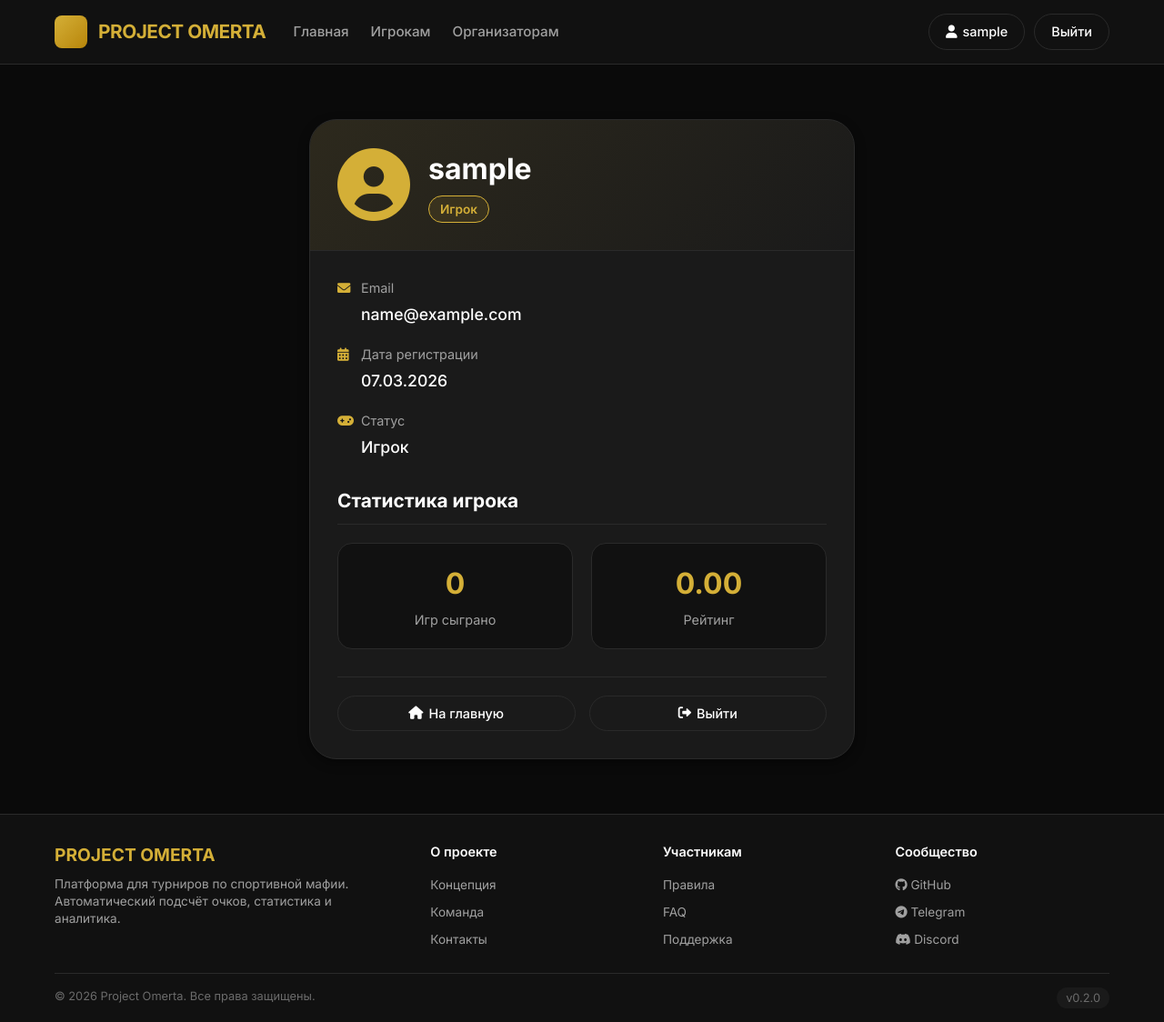
After one commit to NikitaLev/ProjectOmerta, a Django app: page /profile/ in a window 1280 px wide. The commit adds this page. Shown: the whole page at 91% size. Run offline with Django 4.2, Linux system fonts and the light colour scheme; the visitor is signed in with stand-in values (Sample User, id 1).

Commit message:
add profile

```diff
--- a/projectomerta/settings.py
+++ b/projectomerta/settings.py
@@ -129,5 +129,8 @@ DEFAULT_AUTO_FIELD = 'django.db.models.BigAutoField'
 # Кастомная модель пользователя
 AUTH_USER_MODEL = 'tournament.User'
 # Куда перенаправлять после успешного входа
-LOGIN_REDIRECT_URL = '/'
+LOGIN_REDIRECT_URL = '/profile/'
 LOGOUT_REDIRECT_URL = '/'
+
+# Куда перенаправлять неавторизованных пользователей
+LOGIN_URL = '/accounts/login/'
--- /dev/null
+++ b/static/css/pages/profile.css
@@ -0,0 +1,186 @@
+.profile-container {
+    min-height: calc(100vh - 150px);
+    display: flex;
+    align-items: center;
+    justify-content: center;
+    padding: 30px 20px;
+}
+
+.profile-card {
+    max-width: 600px;
+    width: 100%;
+    background-color: var(--bg-card);
+    border: 1px solid var(--border-color);
+    border-radius: 30px;
+    overflow: hidden;
+    box-shadow: var(--shadow-md);
+}
+
+.profile-header {
+    background: linear-gradient(135deg, rgba(212,175,55,0.1), transparent);
+    padding: 30px;
+    display: flex;
+    align-items: center;
+    gap: 20px;
+    border-bottom: 1px solid var(--border-color);
+}
+
+.profile-avatar i {
+    font-size: 5rem;
+    color: var(--gold);
+}
+
+.profile-title h1 {
+    font-size: 2rem;
+    font-weight: 700;
+    color: var(--text-primary);
+    margin-bottom: 5px;
+}
+
+.role-badge {
+    display: inline-block;
+    padding: 4px 12px;
+    border-radius: 30px;
+    font-size: 0.85rem;
+    font-weight: 600;
+}
+
+.role-badge.admin {
+    background: linear-gradient(135deg, var(--gold), var(--gold-dark));
+    color: var(--bg-primary);
+}
+
+.role-badge.host {
+    background: rgba(59, 130, 246, 0.1);
+    border: 1px solid #3b82f6;
+    color: #3b82f6;
+}
+
+.role-badge.player {
+    background: rgba(212,175,55,0.1);
+    border: 1px solid var(--gold);
+    color: var(--gold);
+}
+
+.profile-body {
+    padding: 30px;
+}
+
+.profile-info {
+    margin-bottom: 30px;
+}
+
+.info-group {
+    margin-bottom: 20px;
+}
+
+.info-group label {
+    display: flex;
+    align-items: center;
+    gap: 8px;
+    color: var(--text-secondary);
+    font-size: 0.9rem;
+    margin-bottom: 5px;
+}
+
+.info-group label i {
+    color: var(--gold);
+    width: 18px;
+}
+
+.info-group p {
+    color: var(--text-primary);
+    font-size: 1.1rem;
+    font-weight: 500;
+    padding-left: 26px;
+}
+
+.profile-stats h2,
+.profile-host-stats h2 {
+    color: var(--text-primary);
+    font-size: 1.3rem;
+    margin-bottom: 20px;
+    padding-bottom: 10px;
+    border-bottom: 1px solid var(--border-color);
+}
+
+.stats-grid {
+    display: grid;
+    grid-template-columns: repeat(2, 1fr);
+    gap: 20px;
+    margin-bottom: 30px;
+}
+
+.stat-card {
+    background: var(--bg-secondary);
+    border: 1px solid var(--border-color);
+    border-radius: 16px;
+    padding: 20px;
+    text-align: center;
+    transition: var(--transition);
+}
+
+.stat-card:hover {
+    border-color: var(--gold);
+    transform: translateY(-3px);
+    box-shadow: var(--shadow-gold);
+}
+
+.stat-value {
+    font-size: 2rem;
+    font-weight: 700;
+    color: var(--gold);
+    margin-bottom: 5px;
+}
+
+.stat-label {
+    color: var(--text-secondary);
+    font-size: 0.9rem;
+}
+
+.profile-actions {
+    display: flex;
+    gap: 15px;
+    margin-top: 30px;
+    padding-top: 20px;
+    border-top: 1px solid var(--border-color);
+}
+
+.profile-actions .btn {
+    flex: 1;
+    justify-content: center;
+}
+
+@media (max-width: 768px) {
+    .profile-header {
+        flex-direction: column;
+        text-align: center;
+        padding: 25px;
+    }
+
+    .stats-grid {
+        gap: 15px;
+    }
+
+    .stat-value {
+        font-size: 1.8rem;
+    }
+
+    .profile-actions {
+        flex-direction: column;
+    }
+}
+
+@media (max-width: 480px) {
+    .profile-header h1 {
+        font-size: 1.8rem;
+    }
+
+    .profile-body {
+        padding: 25px;
+    }
+
+    .stats-grid {
+        grid-template-columns: 1fr;
+    }
+}
--- a/tournament/templates/tournament/base.html
+++ b/tournament/templates/tournament/base.html
@@ -34,7 +34,9 @@
                 </nav>
                 <div class="auth-buttons">
                     {% if user.is_authenticated %}
-                        <span class="btn btn-outline" style="cursor: default;">{{ user.username }}</span>
+                        <a href="{% url 'profile' %}" class="btn btn-outline">
+                            <i class="fas fa-user"></i> {{ user.username }}
+                        </a>
                         <a href="{% url 'logout' %}" class="btn btn-outline">Выйти</a>
                     {% else %}
                         <a href="{% url 'login' %}" class="btn btn-outline">Войти</a>
--- /dev/null
+++ b/tournament/templates/tournament/profile.html
@@ -0,0 +1,98 @@
+{% extends 'tournament/base.html' %}
+{% load static %}
+
+{% block title %}Профиль - {{ user.username }} - Project Omerta{% endblock %}
+
+{% block extra_css %}
+    <link rel="stylesheet" href="{% static 'css/pages/profile.css' %}?v=1">
+{% endblock %}
+
+{% block content %}
+<div class="profile-container">
+    <div class="profile-card">
+        <div class="profile-header">
+            <div class="profile-avatar">
+                <i class="fas fa-user-circle"></i>
+            </div>
+            <div class="profile-title">
+                <h1>{{ user.username }}</h1>
+                <p class="profile-role">
+                    {% if user.role == 'admin' %}
+                        <span class="role-badge admin">Администратор</span>
+                    {% elif user.role == 'host' and user.is_approved_host %}
+                        <span class="role-badge host">Ведущий</span>
+                    {% else %}
+                        <span class="role-badge player">Игрок</span>
+                    {% endif %}
+                </p>
+            </div>
+        </div>
+
+        <div class="profile-body">
+            <div class="profile-info">
+                <div class="info-group">
+                    <label><i class="fas fa-envelope"></i> Email</label>
+                    <p>{{ user.email|default:"Не указан" }}</p>
+                </div>
+
+                <div class="info-group">
+                    <label><i class="fas fa-calendar-alt"></i> Дата регистрации</label>
+                    <p>{{ user.date_joined|date:"d.m.Y" }}</p>
+                </div>
+
+                <div class="info-group">
+                    <label><i class="fas fa-gamepad"></i> Статус</label>
+                    <p>
+                        {% if user.role == 'host' and not user.is_approved_host %}
+                            Ожидает подтверждения ведущего
+                        {% elif user.role == 'host' and user.is_approved_host %}
+                            Подтвержденный ведущий
+                        {% else %}
+                            Игрок
+                        {% endif %}
+                    </p>
+                </div>
+            </div>
+
+            <div class="profile-stats">
+                <h2>Статистика игрока</h2>
+                <div class="stats-grid">
+                    <div class="stat-card">
+                        <div class="stat-value">{{ user.games_played|default:0 }}</div>
+                        <div class="stat-label">Игр сыграно</div>
+                    </div>
+                    <div class="stat-card">
+                        <div class="stat-value">{{ user.player_rating|default:0|floatformat:2 }}</div>
+                        <div class="stat-label">Рейтинг</div>
+                    </div>
+                </div>
+            </div>
+
+            {% if user.role == 'host' %}
+            <div class="profile-host-stats">
+                <h2>Статистика ведущего</h2>
+                <div class="stats-grid">
+                    <div class="stat-card">
+                        <div class="stat-value">{{ user.tournaments_hosted|default:0 }}</div>
+                        <div class="stat-label">Турниров проведено</div>
+                    </div>
+                    <div class="stat-card">
+                        <div class="stat-value">{{ user.host_rating|default:0|floatformat:2 }}</div>
+                        <div class="stat-label">Рейтинг ведущего</div>
+                    </div>
+                </div>
+            </div>
+            {% endif %}
+
+            <div class="profile-actions">
+                <a href="{% url 'home' %}" class="btn btn-outline">
+                    <i class="fas fa-home"></i> На главную
+                </a>
+                <a href="{% url 'logout' %}" class="btn btn-outline">
+                    <i class="fas fa-sign-out-alt"></i> Выйти
+                </a>
+            </div>
+        </div>
+    </div>
+</div>
+{% endblock %}
--- a/tournament/urls.py
+++ b/tournament/urls.py
@@ -4,4 +4,5 @@ from . import views
 urlpatterns = [
     path('', views.home, name='home'),
     path('register/', views.register, name='register'),  # добавили эту строку
+    path('profile/', views.profile, name='profile'),
 ]
--- a/tournament/views.py
+++ b/tournament/views.py
@@ -1,7 +1,17 @@
 from django.shortcuts import render, redirect
 from django.contrib import messages
 from .forms import UserRegistrationForm
+from django.contrib.auth.decorators import login_required
 
+@login_required
+def profile(request):
+    user = request.user
+    context = {
+        'user': user,
+        'role_display': dict(user.ROLE_CHOICES).get(user.role, 'Игрок'),
+        'is_host': user.role == 'host' and user.is_approved_host,
+    }
+    return render(request, 'tournament/profile.html', context)
 
 def register(request):
     if request.method == 'POST':
@@ -10,7 +20,7 @@ def register(request):
             form.save()
             username = form.cleaned_data.get('username')
             messages.success(request, f'Аккаунт для {username} успешно создан! Теперь вы можете войти.')
-            return redirect('home')  # вместо 'login' # пока редирект на главную, потом сделаем страницу входа
+            return redirect('login')  # Перенаправляем на страницу входа
     else:
         form = UserRegistrationForm()
 
```
Also changed, not shown: tournament/templates/tournament/home.html (+11 -96 lines).
